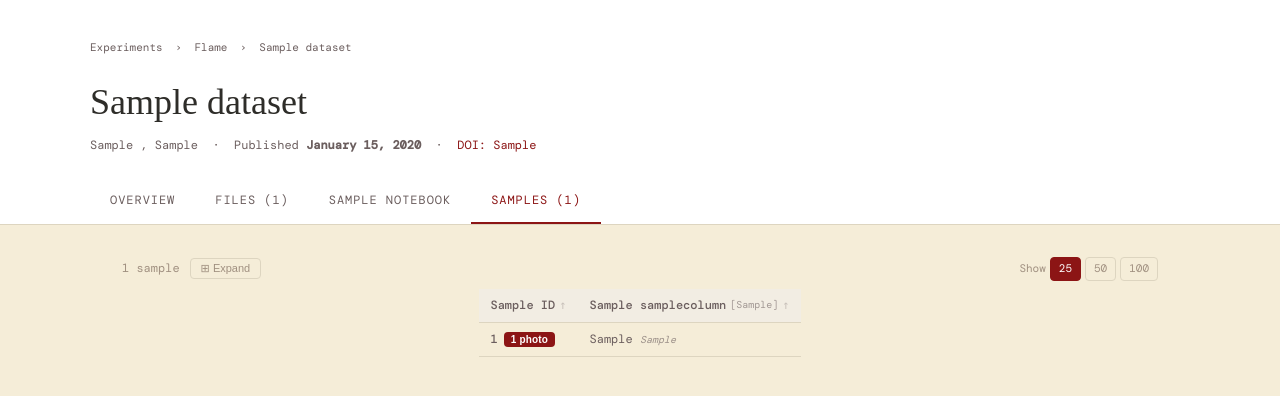
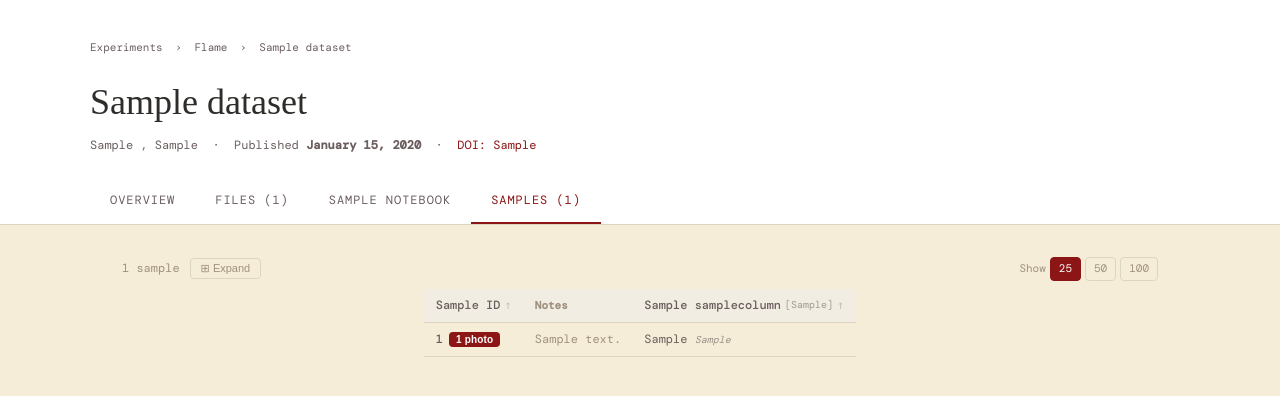
Before and after one commit to eisbell82/Django_Trial_Run_eisbell, a Django app: page /datasets/sample/ in a window 1280 px wide, after a click that opens the changed part. Shown: the part 57-453 px from the top of the page. Run offline with Django 5.2, Linux system fonts and the light colour scheme; tables that the repository leaves empty hold one stand-in row (values such as "Sample post"); grey boxes marked "Sample" are stand-in pictures; some libraries are stand-ins or nearby versions; some web fonts are replaced.

Commit message:
Add Sample Notes field across all experiments
- Sample.notes TextField (blank=True) + migration 0022
- CSV upload: 'Sample Notes' header (any case) maps to notes field
- detail.html: Notes column always visible after Sample ID; shown in
  expanded view as labeled italic row
- edit_sample.html / add_sample.html: Notes textarea below Sample ID

Co-Authored-By: Claude Sonnet 4.6 <noreply@anthropic.com>

```diff
--- a/repository/models.py
+++ b/repository/models.py
@@ -160,6 +160,7 @@ class SampleColumn(models.Model):
 class Sample(models.Model):
     dataset = models.ForeignKey(Dataset, on_delete=models.CASCADE, related_name="samples")
     sample_id = models.CharField(max_length=200)
+    notes = models.TextField(blank=True)
     created_at = models.DateTimeField(auto_now_add=True)
 
     class Meta:
--- a/repository/templates/repository/add_sample.html
+++ b/repository/templates/repository/add_sample.html
@@ -14,6 +14,10 @@
       <label class="form-label">Sample ID <span style="color:var(--accent)">*</span></label>
       <input type="text" name="sample_id" class="form-input" placeholder="e.g. S001" required>
     </div>
+    <div class="form-group">
+      <label class="form-label">Notes <span style="font-size:10px;font-weight:normal;opacity:.5">optional</span></label>
+      <textarea name="notes" class="form-input" rows="2" placeholder="Any notes about this sample…" style="resize:vertical"></textarea>
+    </div>
     {% for col in columns %}
     <div class="form-group">
       <label class="form-label">{{ col.name }}{% if col.unit %} <span style="font-weight:normal;opacity:.6">[{{ col.unit }}]</span>{% endif %}</label>
--- a/repository/templates/repository/detail.html
+++ b/repository/templates/repository/detail.html
@@ -359,6 +359,7 @@
                   Sample ID <span class="sort-ind" style="opacity:{% if sort_col == 'sample_id' %}1{% else %}.3{% endif %}">{% if sort_col == 'sample_id' and sort_dir == 'desc' %}↓{% else %}↑{% endif %}</span>
                 </a>
               </th>
+              <th style="font-size:11px;font-weight:600;color:var(--text-dim)">Notes</th>
               {% for col in sample_columns %}
               <th data-group="{{ col.group }}" data-sortcol="{{ col.name }}">
                 {% if user.is_authenticated and user == dataset.uploaded_by or user.is_staff %}
@@ -432,6 +433,12 @@
               </td>
               <td class="expanded-data-td">
                 <div style="font-size:14px;font-weight:700;margin-bottom:10px;padding-bottom:8px;border-bottom:1px solid var(--border)">{{ s.sample_id }}</div>
+                {% if s.notes %}
+                <div class="exp-row" style="margin-bottom:6px">
+                  <span class="exp-label">Notes</span>
+                  <span class="exp-val" style="font-style:italic">{{ s.notes }}</span>
+                </div>
+                {% endif %}
                 {% for col, val in s.row_with_cols %}
                 <div class="exp-row">
                   <span class="exp-label">{{ col.name }}{% if col.unit %} <span style="font-weight:normal;opacity:.7">[{{ col.unit }}]</span>{% endif %}</span>
@@ -468,6 +475,7 @@
                   {% endif %}
                 </div>
               </td>
+              <td style="font-size:12px;color:var(--text-dim);max-width:200px">{{ s.notes }}</td>
               {% for col, val in s.row_with_cols %}<td data-group="{{ col.group }}">{{ val }}{% if val and col.unit %} <span style="font-size:10px;opacity:.65;font-style:italic">{{ col.unit }}</span>{% endif %}</td>{% endfor %}
               {% if user.is_authenticated and user == dataset.uploaded_by or user.is_staff %}
               <td class="edit-ctrl" style="white-space:nowrap">
--- a/repository/templates/repository/edit_sample.html
+++ b/repository/templates/repository/edit_sample.html
@@ -30,6 +30,10 @@
     <div class="form-group">
       <label class="form-label">Sample ID <span style="color:var(--accent)">*</span></label>
       <input type="text" name="sample_id" class="form-input" value="{{ sample.sample_id }}" required>
+    </div>
+    <div class="form-group">
+      <label class="form-label">Notes <span style="font-size:10px;font-weight:normal;opacity:.5">optional</span></label>
+      <textarea name="notes" class="form-input" rows="2" placeholder="Any notes about this sample…" style="resize:vertical">{{ sample.notes }}</textarea>
     </div>
     {% for col, val in column_values %}
     <div class="form-group">
--- a/repository/views.py
+++ b/repository/views.py
@@ -740,6 +740,8 @@ def add_sample(request, slug):
         sample_id = request.POST.get("sample_id", "").strip()
         if sample_id:
             sample, _ = Sample.objects.get_or_create(dataset=dataset, sample_id=sample_id)
+            sample.notes = request.POST.get("notes", "").strip()
+            sample.save()
             for col in columns:
                 val = request.POST.get(f"col_{col.id}", "").strip()
                 SampleValue.objects.update_or_create(
@@ -784,6 +786,7 @@ def edit_sample(request, slug, pk):
         sample_id = request.POST.get("sample_id", "").strip()
         if sample_id:
             sample.sample_id = sample_id
+            sample.notes = request.POST.get("notes", "").strip()
             sample.save()
             for col in columns:
                 val = request.POST.get(f"col_{col.id}", "").strip()
@@ -891,7 +894,8 @@ def upload_csv_samples(request, slug):
             reader = csv.DictReader(io.StringIO(text))
             headers = list(reader.fieldnames or [])
             sid_col = headers[0] if headers else None
-            data_headers = [h for h in headers if h != sid_col]
+            notes_col = next((h for h in headers if h.strip().lower() == "sample notes"), None)
+            data_headers = [h for h in headers if h != sid_col and h != notes_col]
 
             # Read all rows up-front so we can detect dominant data type per column
             rows = [r for r in reader if sid_col and r.get(sid_col, "").strip()]
@@ -926,10 +930,17 @@ def upload_csv_samples(request, slug):
                 s.sample_id: s
                 for s in Sample.objects.filter(dataset=dataset, sample_id__in=all_sids)
             }
+            # Build notes lookup from rows for bulk_create
+            notes_by_sid = {}
+            if notes_col:
+                for r in rows:
+                    sid = r[sid_col].strip()
+                    notes_by_sid[sid] = r.get(notes_col, "").strip()
+
             new_sids = [sid for sid in dict.fromkeys(all_sids) if sid not in existing_samples]
             if new_sids:
                 Sample.objects.bulk_create(
-                    [Sample(dataset=dataset, sample_id=sid) for sid in new_sids],
+                    [Sample(dataset=dataset, sample_id=sid, notes=notes_by_sid.get(sid, "")) for sid in new_sids],
                     ignore_conflicts=True,
                 )
                 existing_samples = {
@@ -947,12 +958,18 @@ def upload_csv_samples(request, slug):
                 )
             }
 
+            notes_to_update = []
             to_create, to_update = [], []
             for row in rows:
                 sid = row[sid_col].strip()
                 sample = existing_samples.get(sid)
                 if not sample:
                     continue
+                if notes_col:
+                    new_notes = row.get(notes_col, "").strip()
+                    if sample.notes != new_notes:
+                        sample.notes = new_notes
+                        notes_to_update.append(sample)
                 for h, col in col_map.items():
                     val = row.get(h, "").strip()
                     key = (sample.pk, col.pk)
@@ -963,6 +980,8 @@ def upload_csv_samples(request, slug):
                             to_update.append(sv)
                     else:
                         to_create.append(SampleValue(sample=sample, column=col, value=val))
+            if notes_to_update:
+                Sample.objects.bulk_update(notes_to_update, ["notes"])
 
             if to_create:
                 SampleValue.objects.bulk_create(to_create, ignore_conflicts=True)
```
Also changed, not shown: repository/migrations/0022_sample_notes.py (added).
